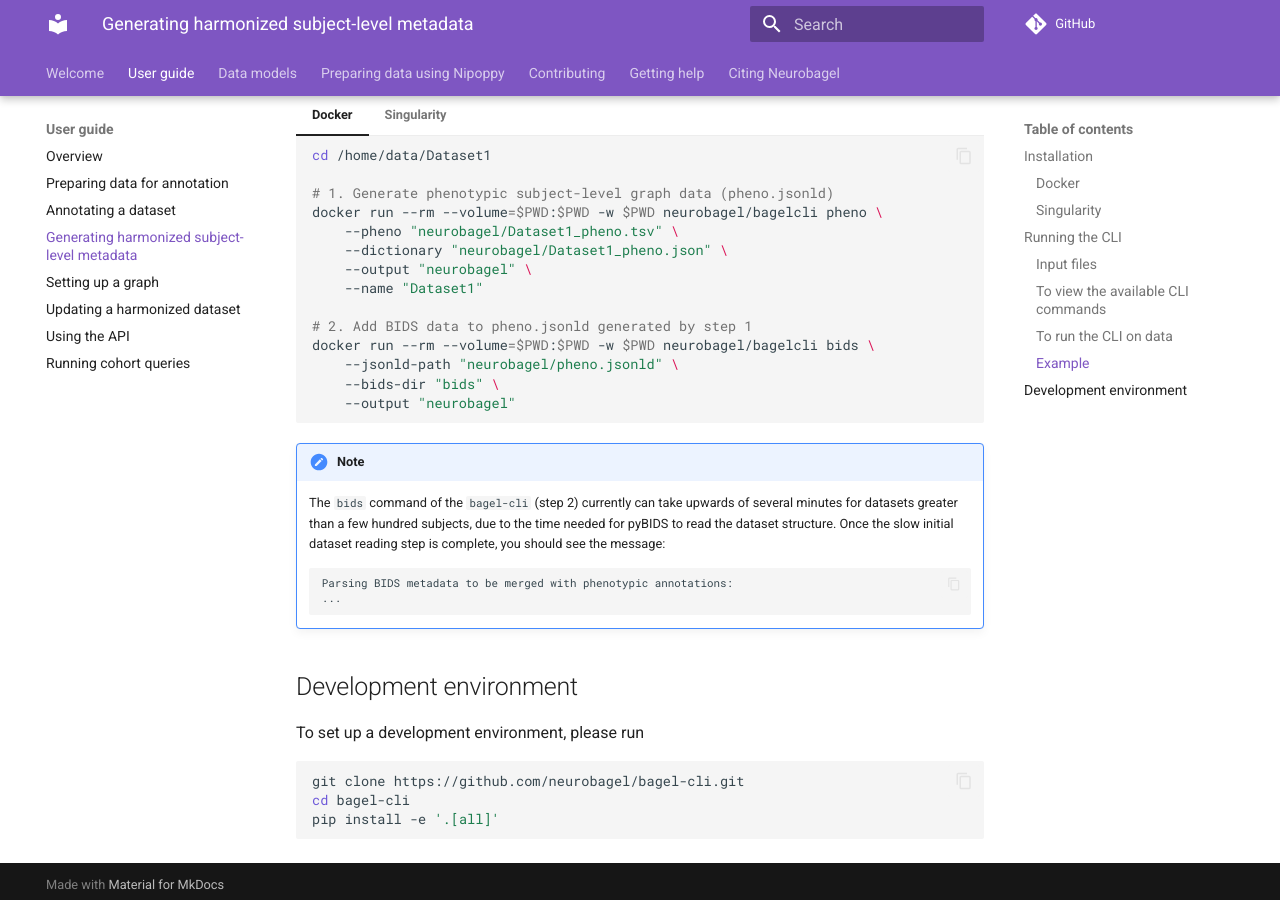
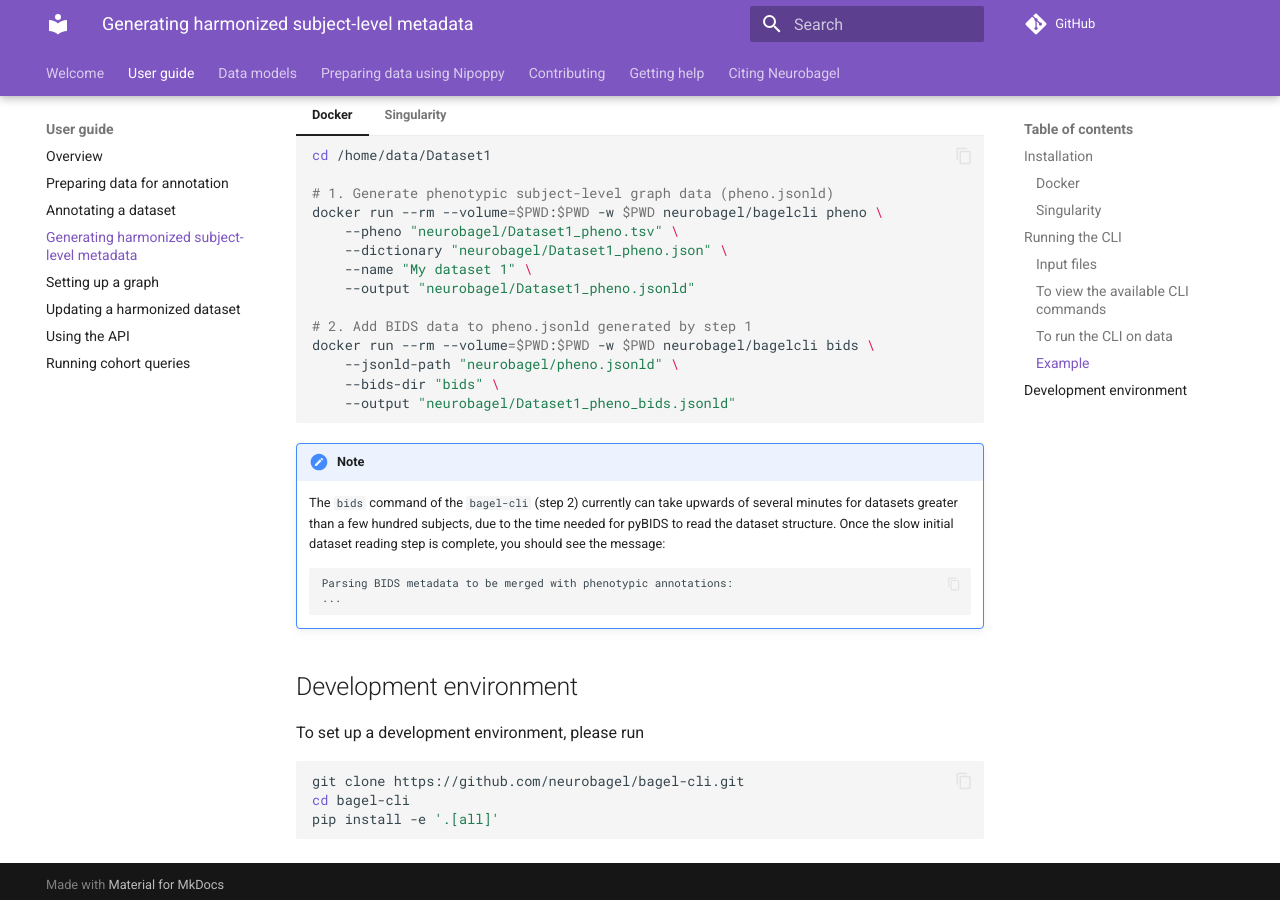
Before and after one commit to neurobagel/develop, an MkDocs documentation site: the page built from docs/docs/cli.md, in a window 1280 px wide and 900 px high, scrolled down 2274 px. Built offline with MkDocs 1.6.1 and Material for MkDocs 9.7.7, drawn with Linux system fonts in a browser that asks for light colours; comment, search, counter and statistics services are not loaded.

Commit message:
[FIX] Specify output filepath instead of directory for example CLI commands (neurobagel/documentation#95)
* use example filepath instead of directory for CLI commands

* Apply suggestions from code review

Use multi-word dataset name as example

Co-authored-by: Sebastian Urchs <surchs@users.noreply.github.com>

---------

Co-authored-by: Sebastian Urchs <surchs@users.noreply.github.com>

````diff
--- a/docs/docs/cli.md
+++ b/docs/docs/cli.md
@@ -109,14 +109,14 @@ You could run the CLI as follows:
     docker run --rm --volume=$PWD:$PWD -w $PWD neurobagel/bagelcli pheno \
         --pheno "neurobagel/Dataset1_pheno.tsv" \
         --dictionary "neurobagel/Dataset1_pheno.json" \
-        --output "neurobagel" \
-        --name "Dataset1"
+        --name "My dataset 1" \
+        --output "neurobagel/Dataset1_pheno.jsonld"
 
     # 2. Add BIDS data to pheno.jsonld generated by step 1
     docker run --rm --volume=$PWD:$PWD -w $PWD neurobagel/bagelcli bids \
         --jsonld-path "neurobagel/pheno.jsonld" \
         --bids-dir "bids" \
-        --output "neurobagel"
+        --output "neurobagel/Dataset1_pheno_bids.jsonld"
     ```
 
 === "Singularity"
@@ -128,14 +128,14 @@ You could run the CLI as follows:
     singularity run --no-home --bind $PWD --pwd $PWD bagel.sif pheno \
         --pheno "neurobagel/Dataset1_pheno.tsv" \
         --dictionary "neurobagel/Dataset1_pheno.json" \
-        --output "neurobagel" \
-        --name "Dataset1"
+        --name "My dataset 1" \
+        --output "neurobagel/Dataset1_pheno.jsonld"
 
     # 2. Add BIDS data to pheno.jsonld generated by step 1
     singularity run --no-home --bind $PWD --pwd $PWD bagel.sif bids \
         --jsonld-path "neurobagel/pheno.jsonld" \
         --bids-dir "bids" \
-        --output "neurobagel"
+        --output "neurobagel/Dataset1_pheno_bids.jsonld"
     ```
 
 !!! note
````
